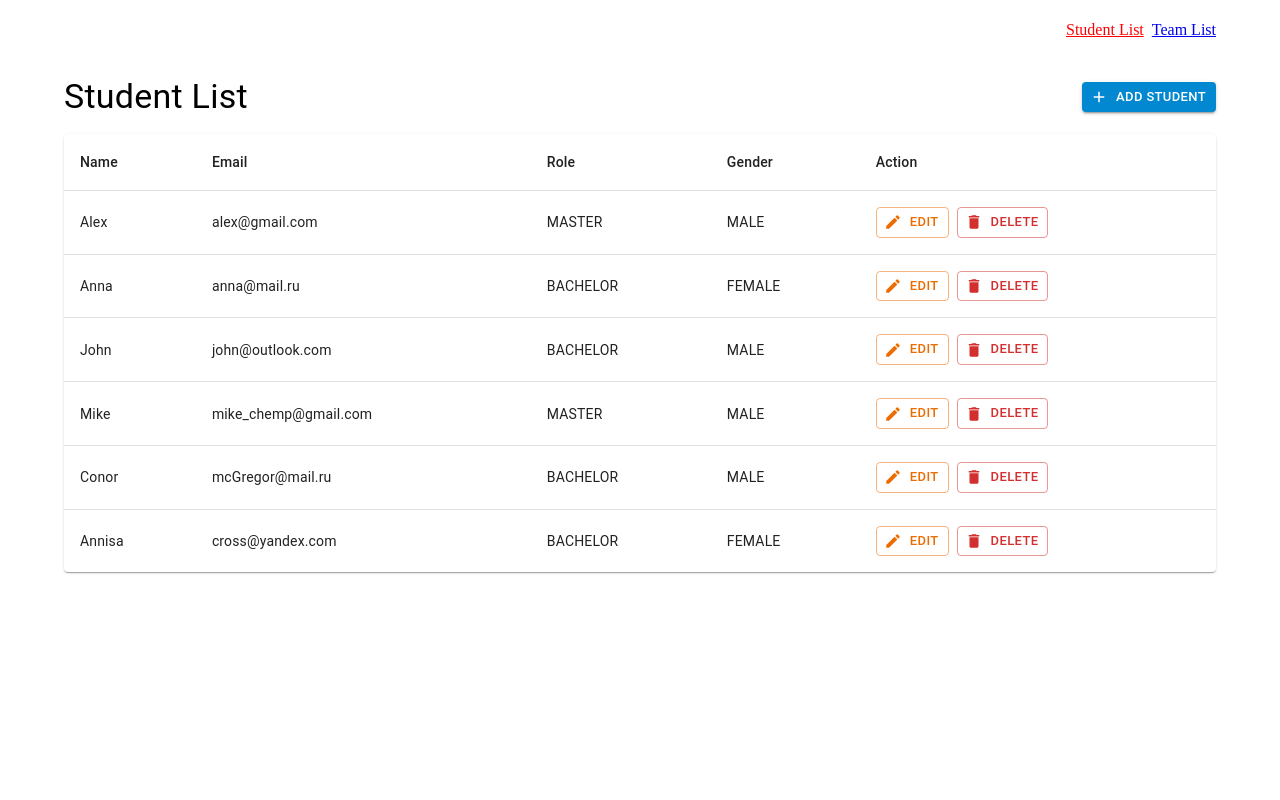
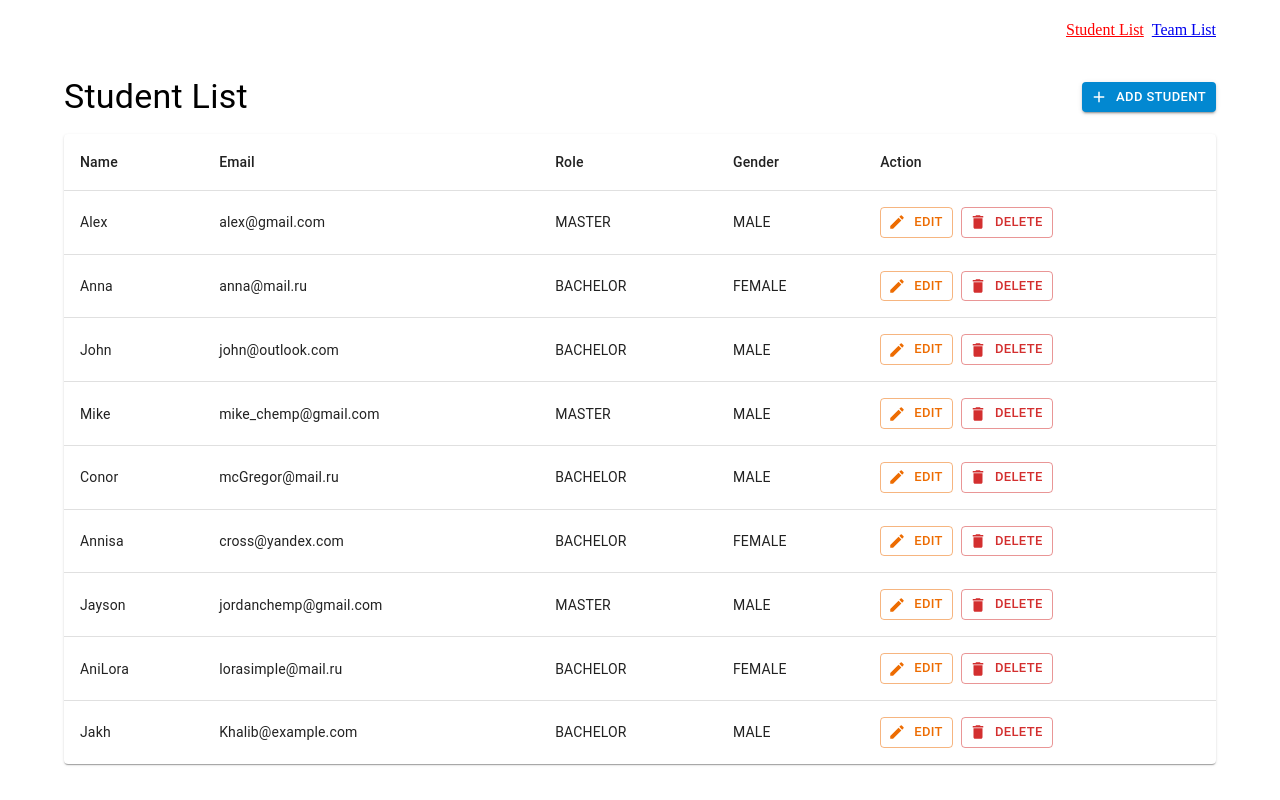
Before and after one commit to username-shakha/students-team, a React (Vite) app: page /students-list in a window 1280 px wide. Built offline with nearby package versions, Linux system fonts and the light colour scheme.

Commit message:
students have been added to the database

```diff
--- a/src/database/index.ts
+++ b/src/database/index.ts
@@ -49,6 +49,30 @@ export const studentsList: TStudent[] = [
     role: "BACHELOR",
     gender: "FEMALE",
   },
+  {
+    id: "7",
+    name: "Jayson",
+    surname: "Mak",
+    email: "jordanchemp@gmail.com",
+    role: "MASTER",
+    gender: "MALE",
+  },
+  {
+    id: "8",
+    name: "AniLora",
+    surname: "lora",
+    email: "lorasimple@mail.ru",
+    role: "BACHELOR",
+    gender: "FEMALE",
+  },
+  {
+    id: "9",
+    name: "Jakh",
+    surname: "Khalib",
+    email: "Khalib@example.com",
+    role: "BACHELOR",
+    gender: "MALE",
+  },
 ];
 
 export const studentTeamsList: TTeam[] = [
```
